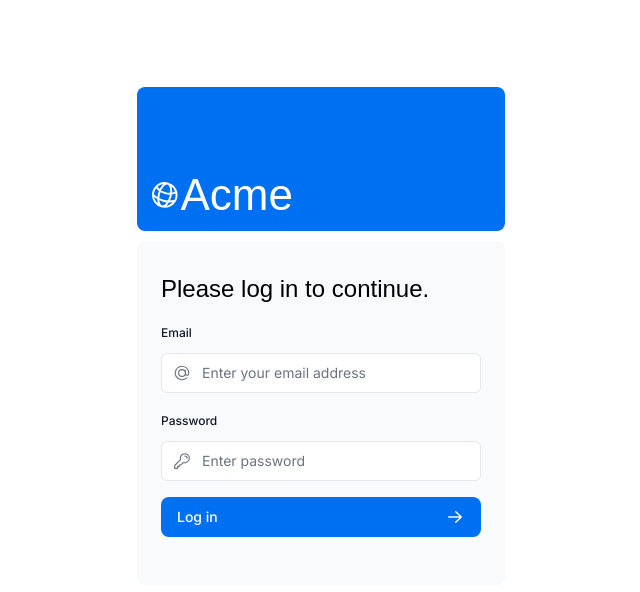
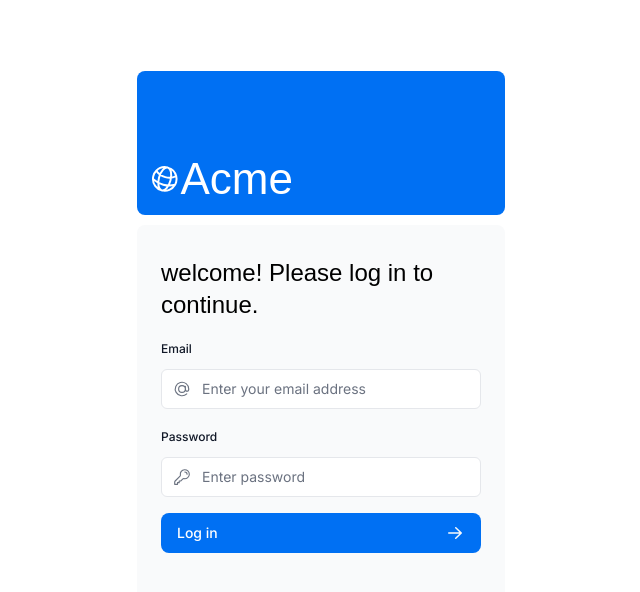
Before and after one commit to lusterj/next-app, a Next.js app: page /login in a window 1280 px wide. Shown: the top 592 px of the page, without its empty margins (319-959 px from the left). Built offline with nearby package versions, Linux system fonts and the light colour scheme; a web font is replaced by a local one.

Commit message:
update login

```diff
--- a/app/ui/login-form.tsx
+++ b/app/ui/login-form.tsx
@@ -17,7 +17,7 @@ export default function LoginForm() {
     <form action={dispatch} className="space-y-3">
       <div className="flex-1 rounded-lg bg-gray-50 px-6 pb-4 pt-8">
         <h1 className={`${lusitana.className} mb-3 text-2xl`}>
-          Please log in to continue.
+          welcome! Please log in to continue.
         </h1>
         <div className="w-full">
           <div>
```
